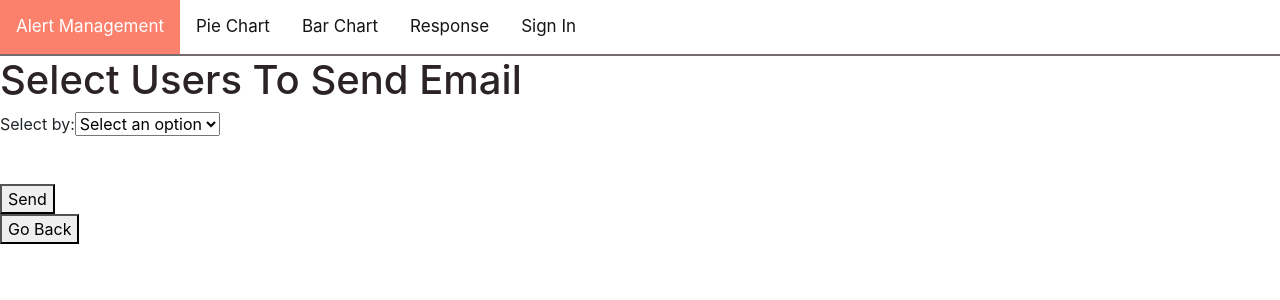
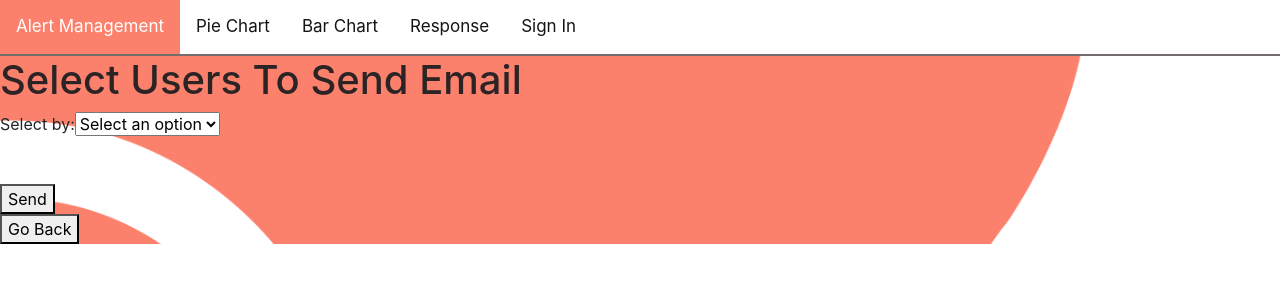
Before and after one commit to adnanmk-1999/EM-Urgency-FrontEnd, a React (Create React App) app: page /emaildropdown in a window 1280 px wide. Shown: the top 300 px of the page. Built offline with nearby package versions, Linux system fonts and the light colour scheme.

Commit message:
email modified

```diff
--- a/src/index.css
+++ b/src/index.css
@@ -5,6 +5,7 @@
     sans-serif;
   -webkit-font-smoothing: antialiased;
   -moz-osx-font-smoothing: grayscale;
+  height:100%;
 }
 
 code {
--- a/src/pages/alertManagement/components/emailDropdown.css
+++ b/src/pages/alertManagement/components/emailDropdown.css
@@ -0,0 +1,10 @@
+ .email {
+    background-image: url("../../../images/background.png");
+    width : 100%;
+    height:100%;
+
+    /* Center and scale the image nicely */
+    background-position: center;
+    background-repeat: no-repeat;
+    background-size: cover;
+}
--- a/src/pages/alertManagement/components/emailDropdown.js
+++ b/src/pages/alertManagement/components/emailDropdown.js
@@ -1,6 +1,7 @@
 import { useNavigate } from 'react-router-dom';
 import React, { useState } from 'react';
 import MaterialTable from 'material-table';
+import "./emailDropdown.css";
 
 
 function EmailDropdown(props) {
@@ -37,6 +38,7 @@
 
     return(
         <>
+        <div className='email'>
             <h1>Select Users To Send Email</h1>
 
             <label for="">Select by:</label>
@@ -120,6 +122,7 @@
 
             <br/>
             <button type = "button" onClick={() => Navigate('/admindashboard')}>Go Back</button>
+            </div>
         </>
 
     )
```
